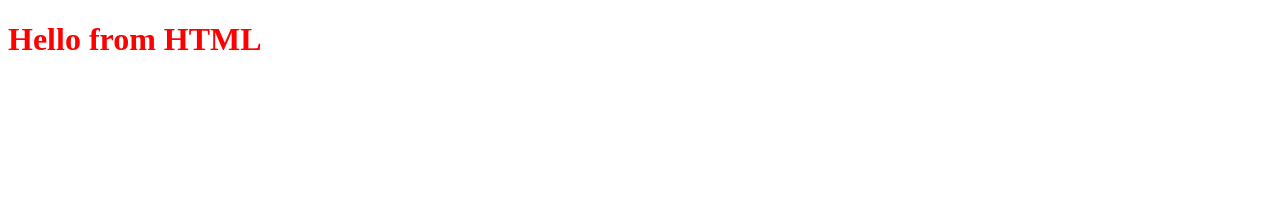
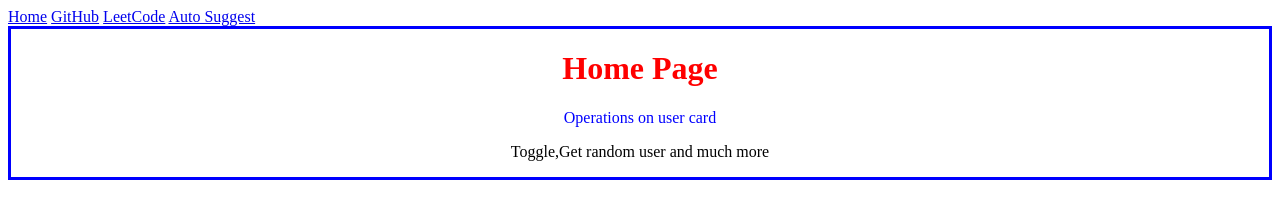
Before and after one commit to bhavika1234567/auto-suggest, a website: page frontend/index.html in a window 1280 px wide. Drawn offline with Linux system fonts and the light colour scheme.

Commit message:
initial commit

```diff
--- a/frontend/index.css
+++ b/frontend/index.css
@@ -1,3 +1,18 @@
 h1{
     color: red;
 }
+
+#home-intro{
+    text-align: center;
+   /* padding: 3px;
+    border-color:black;
+    border-style:solid;
+    background-colour: grey;*/
+    border:3px solid blue;
+}
+#home-intro:hover{
+    background-color:aqua;
+}
+#p1{
+    color:blue;
+}
--- a/frontend/index.html
+++ b/frontend/index.html
@@ -7,7 +7,21 @@
     <link rel="stylesheet" href="index.css">
 </head>
 <body>
-    <h1>Hello from HTML</h1>
+    <div id="nav">
+        <a href="/">Home</a>
+        <a href="https://github.com" target="_blank">GitHub</a>
+        <a href="https://leetcode.com">LeetCode</a>
+        <a href="./pages/autosuggest.html">Auto Suggest</a>
+
+
+    </div>
+
+    <div id="home-intro">
+    <h1>Home Page</h1>
+    <p id="p1"> Operations on user card</p>
+    <p id="p2"> Toggle,Get random user and much more</p>
+    </div>
+
     <script src="index1.js"></script>
 </body>
 </html>
--- a/index.js
+++ b/index.js
@@ -1,7 +1,6 @@
 const express=require('express')
 const app=express()
-const PORT=3002;
-// web server:
+const PORT=process.env.PORT || 3002// web server:
 app.use(express.static("frontend"))
 
 app.listen(PORT,function(){
```
Also changed, not shown: frontend/pages/autosuggest.html (added, +11 -0 lines).
